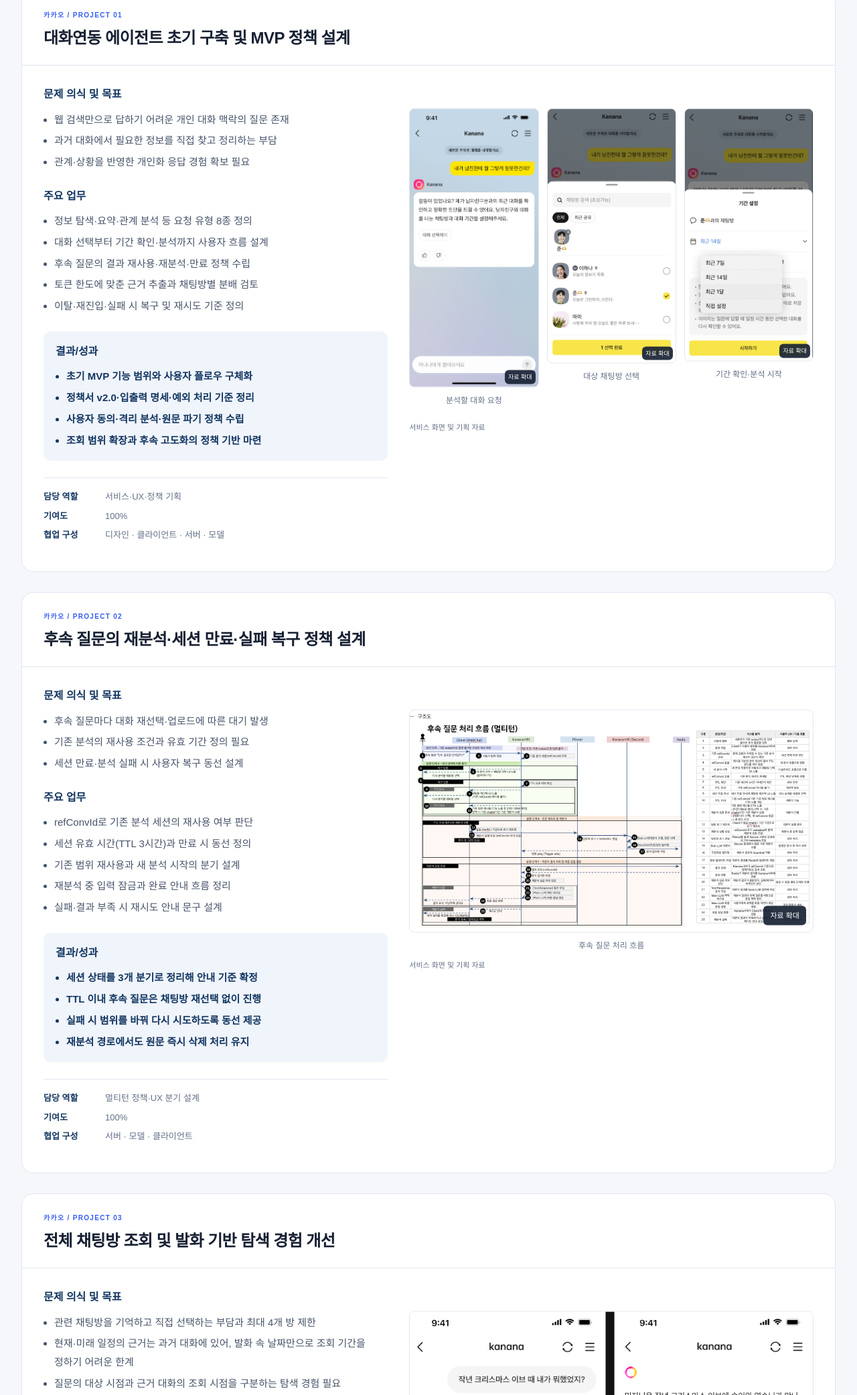
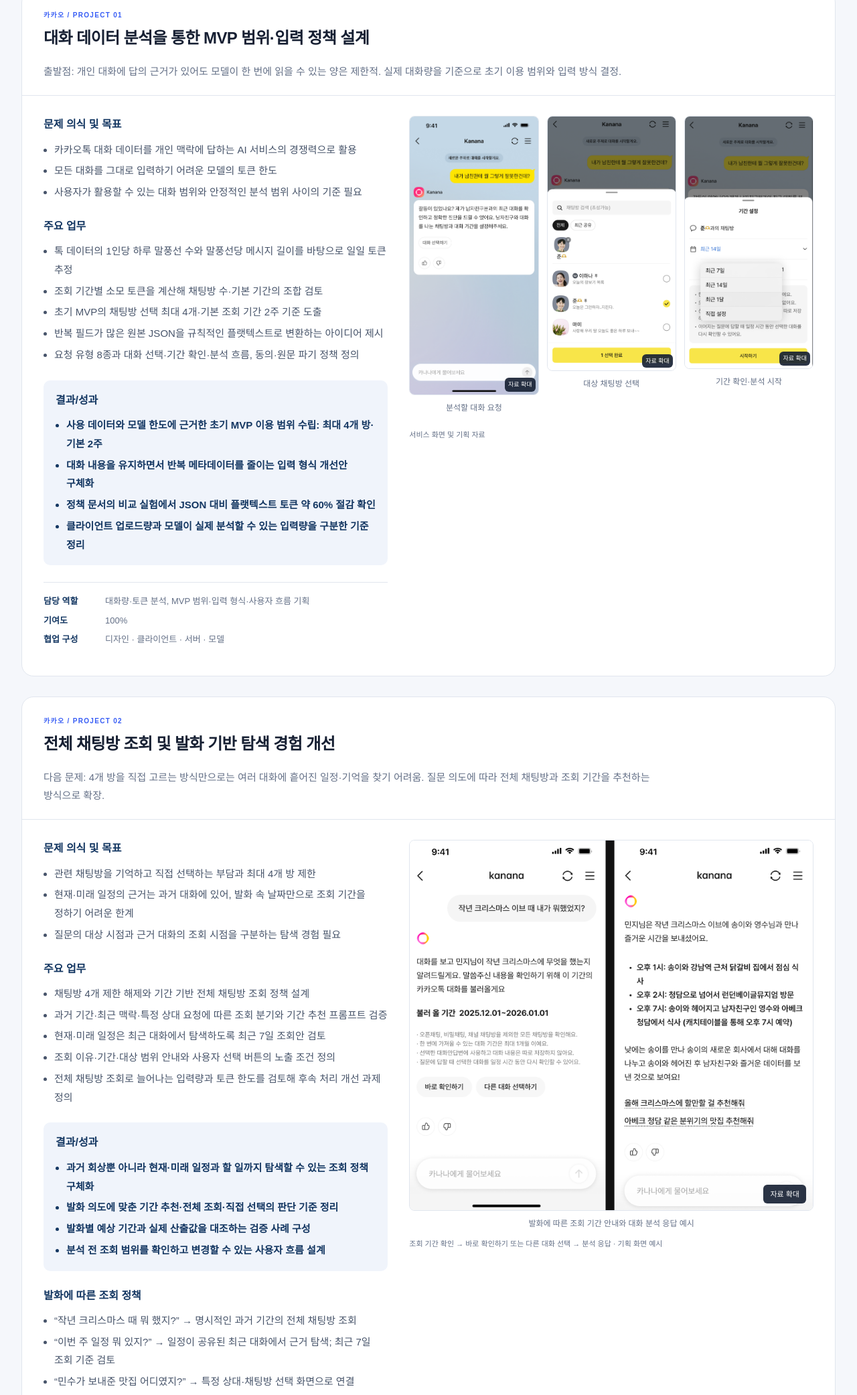
Before and after one commit to ohleesuji/portfolio, a plain HTML site: page index.html in a window 1280 px wide. Shown: the part 2792-4875 px from the top of the page at 67% size. Drawn offline with Linux system fonts and the light colour scheme.

Commit message:
Connect Kakao projects through problems and decisions

```diff
--- a/app.js
+++ b/app.js
@@ -10,7 +10,7 @@
 const pictures=originals||[{src:c.image,label:c.title}];
 return `<figure class="evidence ${special?'full':''} ${originals?'original-evidence':''}"><div class="evidence-gallery ${originals&&originals.length>1?'phone-gallery':''}">${pictures.map(p=>`<div><button type="button" class="evidence-button" data-image="${p.src}" data-title="${esc(p.label)}" aria-label="${esc(p.label)} 자료 확대"><img src="${p.src}" alt="${esc(p.label)}" loading="eager" decoding="async"><span class="zoom">자료 확대</span></button>${originals?`<p class="image-label">${esc(p.label)}</p>`:''}</div>`).join('')}</div><figcaption>${esc(c.caption||'서비스 화면 및 기획 자료')}</figcaption></figure>`;
 }
-function caseHTML(c){const special=c.page===22;return `<article class="project ${special?'special':''}" id="${c.id}"><header class="project-header"><p class="eyebrow">${esc(companies.find(x=>x.key===c.company).name)} / PROJECT ${String(c.page-4).padStart(2,'0')}</p><h3>${esc(c.title)}</h3></header><div class="project-body"><div class="project-copy">${c.sections.map((s,i)=>`<section class="${!special&&i===2?'results':''}"><h4>${esc(s.title)}</h4><ul>${s.items.map(t=>`<li>${esc(t)}</li>`).join('')}</ul></section>`).join('')}${c.role?`<dl class="project-meta"><dt>담당 역할</dt><dd>${esc(c.role)}</dd><dt>기여도</dt><dd>${esc(c.contribution)}</dd>${c.team?`<dt>협업 구성</dt><dd>${esc(c.team)}</dd>`:''}</dl>`:''}</div>${evidenceHTML(c,special)}</div></article>`}
+function caseHTML(c){const special=c.page===22;return `<article class="project ${special?'special':''}" id="${c.id}"><header class="project-header"><p class="eyebrow">${esc(companies.find(x=>x.key===c.company).name)} / PROJECT ${String(cases.indexOf(c)+1).padStart(2,'0')}</p><h3>${esc(c.title)}</h3>${c.context?`<p class="project-context">${esc(c.context)}</p>`:""}</header><div class="project-body"><div class="project-copy">${c.sections.map((s,i)=>`<section class="${!special&&i===2?'results':''}"><h4>${esc(s.title)}</h4><ul>${s.items.map(t=>`<li>${esc(t)}</li>`).join('')}</ul></section>`).join('')}${c.role?`<dl class="project-meta"><dt>담당 역할</dt><dd>${esc(c.role)}</dd><dt>기여도</dt><dd>${esc(c.contribution)}</dd>${c.team?`<dt>협업 구성</dt><dd>${esc(c.team)}</dd>`:''}</dl>`:''}</div>${evidenceHTML(c,special)}</div></article>`}
 document.querySelector('#case-list').innerHTML=companies.map(c=>`<div class="company-group" data-group="${c.key}" ${c.key==='all'?'':'hidden'}><header class="company-heading"><div><h3>${esc(c.name)}</h3><p>${esc(c.intro)}</p></div></header>${cases.filter(x=>x.company===c.key).map(caseHTML).join('')}</div>`).join('');
 function selectCompany(key){document.querySelectorAll('[data-company]').forEach(b=>b.setAttribute('aria-pressed',String(b.dataset.company===key)));document.querySelectorAll('[data-group]').forEach(g=>g.hidden=key!=='all'&&g.dataset.group!==key);const selected=cases.filter(c=>key==='all'||c.company===key);document.querySelector('#project-count').textContent=`${selected.length}개 프로젝트`;}
 filters.addEventListener('click',e=>{const b=e.target.closest('button');if(b)selectCompany(b.dataset.company)});
--- a/data.js
+++ b/data.js
@@ -56,37 +56,37 @@
       "id": "case-5",
       "page": 5,
       "company": "kakao",
-      "title": "대화연동 에이전트 초기 구축 및 MVP 정책 설계",
+      "title": "대화 데이터 분석을 통한 MVP 범위·입력 정책 설계",
       "sections": [
         {
           "title": "문제 의식 및 목표",
           "items": [
-            "웹 검색만으로 답하기 어려운 개인 대화 맥락의 질문 존재",
-            "과거 대화에서 필요한 정보를 직접 찾고 정리하는 부담",
-            "관계·상황을 반영한 개인화 응답 경험 확보 필요"
+            "카카오톡 대화 데이터를 개인 맥락에 답하는 AI 서비스의 경쟁력으로 활용",
+            "모든 대화를 그대로 입력하기 어려운 모델의 토큰 한도",
+            "사용자가 활용할 수 있는 대화 범위와 안정적인 분석 범위 사이의 기준 필요"
           ]
         },
         {
           "title": "주요 업무",
           "items": [
-            "정보 탐색·요약·관계 분석 등 요청 유형 8종 정의",
-            "대화 선택부터 기간 확인·분석까지 사용자 흐름 설계",
-            "후속 질문의 결과 재사용·재분석·만료 정책 수립",
-            "토큰 한도에 맞춘 근거 추출과 채팅방별 분배 검토",
-            "이탈·재진입·실패 시 복구 및 재시도 기준 정의"
+            "톡 데이터의 1인당 하루 말풍선 수와 말풍선당 메시지 길이를 바탕으로 일일 토큰 추정",
+            "조회 기간별 소모 토큰을 계산해 채팅방 수·기본 기간의 조합 검토",
+            "초기 MVP의 채팅방 선택 최대 4개·기본 조회 기간 2주 기준 도출",
+            "반복 필드가 많은 원본 JSON을 규칙적인 플랫텍스트로 변환하는 아이디어 제시",
+            "요청 유형 8종과 대화 선택·기간 확인·분석 흐름, 동의·원문 파기 정책 정의"
           ]
         },
         {
           "title": "결과/성과",
           "items": [
-            "초기 MVP 기능 범위와 사용자 플로우 구체화",
-            "정책서 v2.0·입출력 명세·예외 처리 기준 정리",
-            "사용자 동의·격리 분석·원문 파기 정책 수립",
-            "조회 범위 확장과 후속 고도화의 정책 기반 마련"
+            "사용 데이터와 모델 한도에 근거한 초기 MVP 이용 범위 수립: 최대 4개 방·기본 2주",
+            "대화 내용을 유지하면서 반복 메타데이터를 줄이는 입력 형식 개선안 구체화",
+            "정책 문서의 비교 실험에서 JSON 대비 플랫텍스트 토큰 약 60% 절감 확인",
+            "클라이언트 업로드량과 모델이 실제 분석할 수 있는 입력량을 구분한 기준 정리"
           ]
         }
       ],
-      "role": "서비스·UX·정책 기획",
+      "role": "대화량·토큰 분석, MVP 범위·입력 형식·사용자 흐름 기획",
       "contribution": "100%",
       "team": "디자인 · 클라이언트 · 서버 · 모델",
       "caption": null,
@@ -103,52 +103,8 @@
           "src": "assets/kanana-flow-3.png",
           "label": "기간 확인·분석 시작"
         }
-      ]
-    },
-    {
-      "id": "case-6",
-      "page": 6,
-      "company": "kakao",
-      "title": "후속 질문의 재분석·세션 만료·실패 복구 정책 설계",
-      "sections": [
-        {
-          "title": "문제 의식 및 목표",
-          "items": [
-            "후속 질문마다 대화 재선택·업로드에 따른 대기 발생",
-            "기존 분석의 재사용 조건과 유효 기간 정의 필요",
-            "세션 만료·분석 실패 시 사용자 복구 동선 설계"
-          ]
-        },
-        {
-          "title": "주요 업무",
-          "items": [
-            "refConvId로 기존 분석 세션의 재사용 여부 판단",
-            "세션 유효 시간(TTL 3시간)과 만료 시 동선 정의",
-            "기존 범위 재사용과 새 분석 시작의 분기 설계",
-            "재분석 중 입력 잠금과 완료 안내 흐름 정리",
-            "실패·결과 부족 시 재시도 안내 문구 설계"
-          ]
-        },
-        {
-          "title": "결과/성과",
-          "items": [
-            "세션 상태를 3개 분기로 정리해 안내 기준 확정",
-            "TTL 이내 후속 질문은 채팅방 재선택 없이 진행",
-            "실패 시 범위를 바꿔 다시 시도하도록 동선 제공",
-            "재분석 경로에서도 원문 즉시 삭제 처리 유지"
-          ]
-        }
       ],
-      "role": "멀티턴 정책·UX 분기 설계",
-      "contribution": "100%",
-      "team": "서버 · 모델 · 클라이언트",
-      "caption": null,
-      "originals": [
-        {
-          "src": "assets/kanana-multiturn-original.png",
-          "label": "후속 질문 처리 흐름"
-        }
-      ]
+      "context": "출발점: 개인 대화에 답의 근거가 있어도 모델이 한 번에 읽을 수 있는 양은 제한적. 실제 대화량을 기준으로 초기 이용 범위와 입력 방식 결정."
     },
     {
       "id": "case-7",
@@ -169,15 +125,15 @@
           "items": [
             "채팅방 4개 제한 해제와 기간 기반 전체 채팅방 조회 정책 설계",
             "과거 기간·최근 맥락·특정 상대 요청에 따른 조회 분기와 기간 추천 프롬프트 검증",
-            "기간 근거 중심 1안과 특정 채팅방 필요 여부 중심 2안의 기대 동작 비교",
             "현재·미래 일정은 최근 대화에서 탐색하도록 최근 7일 조회안 검토",
-            "조회 이유·기간·대상 범위 안내와 사용자 선택 버튼의 노출 조건 정의"
+            "조회 이유·기간·대상 범위 안내와 사용자 선택 버튼의 노출 조건 정의",
+            "전체 채팅방 조회로 늘어나는 입력량과 토큰 한도를 검토해 후속 처리 개선 과제 정의"
           ]
         },
         {
           "title": "결과/성과",
           "items": [
-            "명시적인 과거 회상에서 현재·미래 일정과 할 일 확인까지 조회 대상 확장안 구체화",
+            "과거 회상뿐 아니라 현재·미래 일정과 할 일까지 탐색할 수 있는 조회 정책 구체화",
             "발화 의도에 맞춘 기간 추천·전체 조회·직접 선택의 판단 기준 정리",
             "발화별 예상 기간과 실제 산출값을 대조하는 검증 사례 구성",
             "분석 전 조회 범위를 확인하고 변경할 수 있는 사용자 흐름 설계"
@@ -187,7 +143,7 @@
           "title": "발화에 따른 조회 정책",
           "items": [
             "“작년 크리스마스 때 뭐 했지?” → 명시적인 과거 기간의 전체 채팅방 조회",
-            "“이번 주 일정 뭐 있지?” → 일정이 공유된 최근 대화 조회; 최근 7일안 검토",
+            "“이번 주 일정 뭐 있지?” → 일정이 공유된 최근 대화에서 근거 탐색; 최근 7일 조회 기준 검토",
             "“민수가 보내준 맛집 어디였지?” → 특정 상대·채팅방 선택 화면으로 연결",
             "대화 조회가 불필요한 요청 → 조회 없이 일반 응답"
           ]
@@ -210,36 +166,38 @@
           "src": "assets/kanana-query-scope.png?v=20260922-scope",
           "label": "발화에 따른 조회 기간 안내와 대화 분석 응답 예시"
         }
-      ]
+      ],
+      "context": "다음 문제: 4개 방을 직접 고르는 방식만으로는 여러 대화에 흩어진 일정·기억을 찾기 어려움. 질문 의도에 따라 전체 채팅방과 조회 기간을 추천하는 방식으로 확장."
     },
     {
       "id": "case-8",
       "page": 8,
       "company": "kakao",
-      "title": "사용자 피드백과 모델 평가 기반 대화연동 고도화",
+      "title": "대화량 확대에 대응한 병렬 분석과 응답 품질 개선",
       "image": "assets/evidence-hd-08.png?v=20260922-results",
       "sections": [
         {
           "title": "문제 의식 및 목표",
           "items": [
-            "긴 대화의 정보 누락·주체 오연결 문제 확인",
-            "내용 정확도와 실행 안정성·대기시간의 동시 고려",
-            "실패 유형별 개선 기준과 검증 체계 수립"
+            "전체 채팅방·기간 조회 확대로 단일 모델 입력 한도를 초과하는 대화량 발생",
+            "분할된 대화를 순서대로 분석하면 대기시간 누적, 일부 결과만 쓰면 맥락 누락",
+            "여러 구간의 중복·변경·상충 내용을 하나의 답변으로 정리할 기준 필요"
           ]
         },
         {
           "title": "주요 업무",
           "items": [
-            "응답 5,503건과 수집 피드백 350건 분석",
-            "정보 탐색·추출·요약 21개 평가 케이스 구성",
-            "5개 모델·프롬프트 실험안을 각 5회 반복 평가",
-            "내용 점수·시스템 오류·응답시간을 분리해 비교",
-            "병렬 분석·중복 제거·실패 구간 재시도 정책 기획"
+            "대화를 분석 가능한 크기로 나누고 동시에 처리하는 병렬 분석 정책 설계",
+            "각 구간의 답변 근거를 선별하고 중복 제거·시간 흐름·변경 사항을 반영하는 응답 통합 기준 정의",
+            "분석에 성공한 결과는 유지하고 실패 구간만 재시도하는 정책 수립",
+            "재시도 후에도 실패한 구간이 남으면 불완전한 일부 결과로 답하지 않도록 오류 처리 기준 정의",
+            "응답 5,503건·피드백 350건을 분석하고 21개 케이스 × 5개 실험안 × 5회로 모델·프롬프트 비교 평가"
           ]
         },
         {
           "title": "결과/성과",
           "items": [
+            "전체 대화의 분할·병렬 분석부터 결과 통합·실패 처리까지 일관된 정책 명세 수립",
             "525회 비교 평가로 후보별 품질·속도 차이 확인",
             "품질·속도·유형별 균형을 고려한 V3(CoT) 비교 기준안 도출",
             "정답 기준이 명확한 정보 추출·요약 항목에서 각각 PASS율 92%",
@@ -247,10 +205,56 @@
           ]
         }
       ],
-      "role": "사용자 반응 분석·평가 설계·고도화 기획",
+      "role": "병렬 분석·응답 통합 정책, 사용자 반응 분석·모델 평가 설계",
       "contribution": "100%",
       "team": "모델 · 개발",
-      "caption": null
+      "caption": null,
+      "context": "확장 후의 문제: 전체 채팅방을 조회하면 한 번에 읽을 수 있는 양을 초과. 대화를 나눠 읽되 대기시간과 맥락 누락을 줄이고, 여러 분석 결과를 하나의 답으로 연결하는 정책 설계."
+    },
+    {
+      "id": "case-6",
+      "page": 6,
+      "company": "kakao",
+      "title": "대화를 다시 고르지 않고 이어서 질문하는 경험 설계",
+      "sections": [
+        {
+          "title": "문제 의식 및 목표",
+          "items": [
+            "첫 답변 이후 추가 질문마다 채팅방·기간을 다시 선택하는 반복 부담",
+            "기존 답변으로 답할 수 있는 질문과 대화를 다시 분석해야 하는 질문의 구분 필요",
+            "이용 가능 시간이 지나거나 분석에 실패해도 다음 행동을 알 수 있는 안내 필요"
+          ]
+        },
+        {
+          "title": "주요 업무",
+          "items": [
+            "기존 결과로 답변 가능한 경우와 같은 대화 범위를 다시 분석할 경우의 흐름 구분",
+            "같은 범위의 추가 분석은 유효 시간 3시간 안에 채팅방 재선택 없이 진행하도록 정책 정의",
+            "시간이 지나거나 다른 대화가 필요한 경우 새로 선택하는 동선 설계",
+            "분석 중 상태 안내와 실패·근거 부족 시 재시도 문구 정리",
+            "재분석 과정에서도 원문 삭제 정책을 유지하도록 처리 기준 정의"
+          ]
+        },
+        {
+          "title": "결과/성과",
+          "items": [
+            "기존 답변 활용·같은 대화 재분석·새 대화 선택의 세 가지 흐름 정리",
+            "같은 대화 범위의 후속 질문에서 반복 선택을 줄이는 사용자 경험 설계",
+            "유효 시간 경과·분석 실패 상황에서 다시 시작할 수 있는 안내와 복구 동선 마련"
+          ]
+        }
+      ],
+      "role": "후속 질문 흐름·재분석 조건·사용자 안내 기획",
+      "contribution": "100%",
+      "team": "서버 · 모델 · 클라이언트",
+      "caption": null,
+      "originals": [
+        {
+          "src": "assets/kanana-multiturn-original.png",
+          "label": "추가 질문에서 기존 대화를 다시 활용하는 처리 흐름"
+        }
+      ],
+      "context": "함께 해결한 사용성 문제: 첫 답변을 받은 뒤 추가로 물을 때마다 대화를 다시 고르면 흐름 단절. 앞서 선택한 대화 범위를 활용해 질문을 이어가는 경험 설계."
     },
     {
       "id": "case-9",
```
Also changed, not shown: index.html (+2 -2 lines), style.css.
